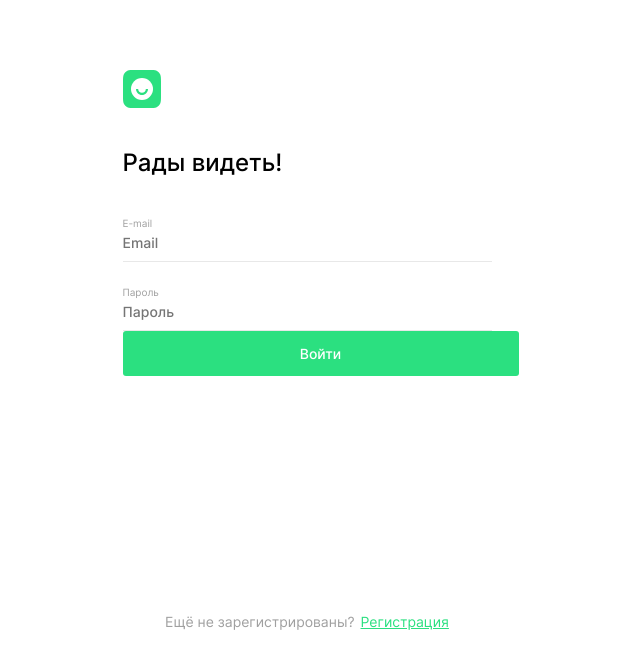
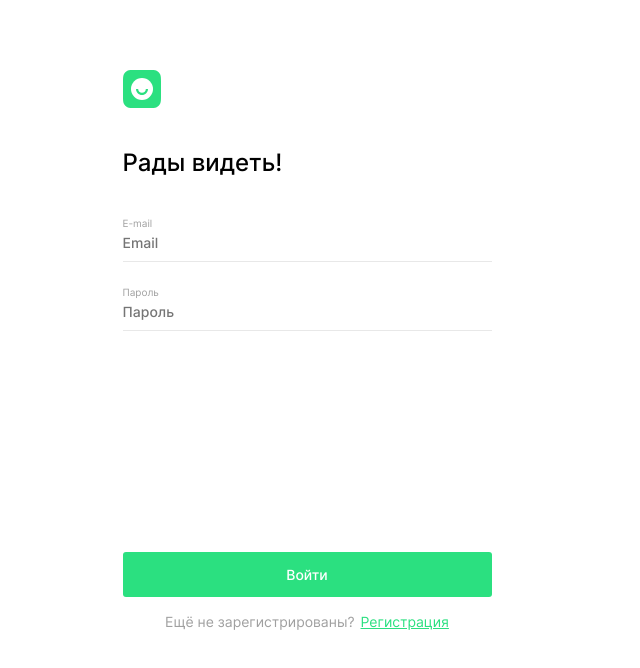
Before and after one commit to StarClavatar/movies-explorer-frontend, a React (Create React App) app: page /signin in a window 1280 px wide. Shown: the top 668 px of the page, without its empty margins (333-973 px from the left). Built offline with nearby package versions, Linux system fonts and the light colour scheme.

Commit message:
layout bugfix

```diff
--- a/src/components/App/App.css
+++ b/src/components/App/App.css
@@ -9,8 +9,8 @@
   font-family: 'Inter';
   font-style: normal;
   background-color: white;
-  display: flex;
-  align-items: center;
+  /* display: flex; */
+  /* align-items: center; */
   flex-direction: column;
   margin: 0 auto;
 }
--- a/src/components/Header/Header.css
+++ b/src/components/Header/Header.css
@@ -5,6 +5,7 @@
   width: 100%;
   height: 74px;
   align-items: center;
+  margin: 0 auto;
 }
 
 @media screen and (max-width: 1215px) {
--- a/src/components/Login/Login.css
+++ b/src/components/Login/Login.css
@@ -5,7 +5,8 @@
     flex-direction: column;
     justify-content: center;
     max-width: 369px;
-    margin-top: 70px;
+    width: 100%;
+    margin: 70px auto 0 auto;
 }
 
 .entrance-form-logo {
@@ -24,7 +25,7 @@
 .form {
     display: flex;
     flex-direction: column;
-    margin: 40px 0 221px 0;
+    margin: 40px 0 0 0;
     position: relative;
 }
 
@@ -89,7 +90,7 @@
     line-height: 17px;
     text-align: center;
     color: #FFFFFF;
-    margin-bottom: 16px;
+    margin: 221px 0 16px 0;
 }
 
 .is-registered {
--- a/src/components/Movies/MoviesCard/MoviesCard.css
+++ b/src/components/Movies/MoviesCard/MoviesCard.css
@@ -46,8 +46,10 @@
 
 .movie__img {
     max-width: 364px;
+    width: 100%;
     max-height: 203px;
-    object-fit: contain;
+    height: 100%;
+    object-fit: cover;
 }
 
 @media screen and (max-width: 360px) {
--- a/src/components/Movies/MoviesCardList/MoviesCardList.css
+++ b/src/components/Movies/MoviesCardList/MoviesCardList.css
@@ -6,6 +6,7 @@
 
 .movies__list {
     display: flex;
+    margin: 0 auto;
     flex-wrap: wrap;
     column-gap: 24px;
     row-gap: 30px;
--- a/src/components/Movies/SearchForm/SearchForm.css
+++ b/src/components/Movies/SearchForm/SearchForm.css
@@ -124,7 +124,6 @@
     }
 
     .form-filter {
-        background-color: #fff;
         margin-left: 0;
     }
 }
@@ -160,6 +159,7 @@
         margin-top: 45px;
         padding-left: 0;
         margin-left: 0;
+        background-color: #fff;
     }
 
     .search-form__film-input {
--- a/src/components/Profile/Profile.css
+++ b/src/components/Profile/Profile.css
@@ -27,6 +27,10 @@
     padding-bottom: 16px;
 }
 
+.profile-form__form-wrapper:last-of-type {
+    border-bottom: none;
+}
+
 .profile-form-input__title {
     width: 140px;
     font-weight: 500;
@@ -52,3 +56,30 @@
     border-bottom: 0;
     border-bottom: 0;
 }
+
+.button-container {
+    display: flex;
+    flex-direction: column;
+    width: 100%;
+    margin-top: auto;
+}
+
+.form-button {
+    font-size: 12px;
+    line-height: 15px;
+    background-color: transparent;
+    border: none;
+    padding: 0;
+    margin: 0;
+}
+
+
+.form-button_edit {
+    font-weight: 400;
+    margin-bottom: 16px;
+}
+
+.form-button_quit {
+    color: #EE3465;
+    font-weight: 500;
+}
--- a/src/components/Profile/Profile.js
+++ b/src/components/Profile/Profile.js
@@ -40,7 +40,7 @@ function Profile(props) {
                             onChange={handleNameChange}
                         />
                     </div>
-                    <div className="register__form-wrapper">
+                    <div className="profile-form__form-wrapper">
                         <span className="profile-form-input__title">E-mail</span>
                         <input className="profile-form-input"
                             required
@@ -50,8 +50,10 @@ function Profile(props) {
                             onChange={handleEmailChange}
                         />
                     </div>
-                    <button className="edit" type="submit">Редактировать</button>
-                    <button className="quit" onClick={props.onSignOut}>Выйти из аккаунта</button>
+                    <div className='button-container'>
+                    <button className="form-button form-button_edit" type="submit">Редактировать</button>
+                    <button className="form-button form-button_quit" onClick={props.onSignOut}>Выйти из аккаунта</button>
+                    </div>
                 </form>
             </section>
         </div>
--- a/src/components/Register/Register.css
+++ b/src/components/Register/Register.css
@@ -3,7 +3,8 @@
     flex-direction: column;
     justify-content: center;
     max-width: 369px;
-    margin-top: 70px;
+    width: 100%;
+    margin: 70px auto 0 auto;
 }
 
 .entrance-form-logo {
@@ -22,7 +23,7 @@
 .form {
     display: flex;
     flex-direction: column;
-    margin: 40px 0 221px 0;
+    margin: 40px 0 0 0;
     position: relative;
 }
 
@@ -77,7 +78,7 @@
 
 
 .form__button {
-    width: 396px;
+    width: 100%;
     height: 45px;
     background-color: #2BE080;
     border: 0;
@@ -87,7 +88,7 @@
     line-height: 17px;
     text-align: center;
     color: #FFFFFF;
-    margin-bottom: 16px;
+    margin: 221px 0 16px 0;
 }
 
 .is-registered {
```
Also changed, not shown: 1 other file (tests, documents, lock files or other folders).
